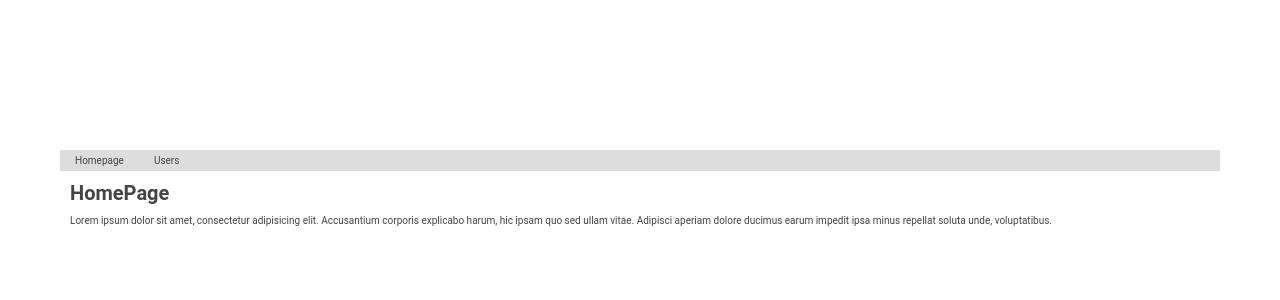
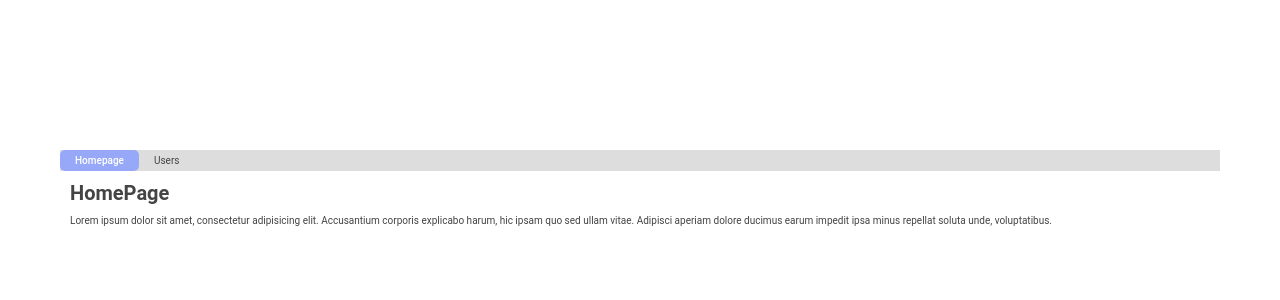
Before and after one commit to Felipebarcon/dyma-angular-formation, an Angular app in the folder routing/: page / in a window 1280 px wide. Shown: the top 300 px of the page. Built offline with nearby package versions, Linux system fonts and the light colour scheme.

Commit message:
advancing in routing concepts

```diff
--- a/routing/src/app/app.component.html
+++ b/routing/src/app/app.component.html
@@ -4,8 +4,19 @@
 >
   <nav>
     <ul>
-      <li>Homepage</li>
-      <li>Users</li>
+      <li
+        [routerLinkActiveOptions]="{
+        exact: true
+        }"
+        routerLink="/"
+        routerLinkActive="active"
+      >Homepage
+      </li>
+      <li
+        [routerLink]="['users']"
+        routerLinkActive="active"
+      >Users
+      </li>
     </ul>
   </nav>
   <div>
--- a/routing/src/app/homepage/homepage.component.html
+++ b/routing/src/app/homepage/homepage.component.html
@@ -1,3 +1,9 @@
 <h1 class="m-10">HomePage</h1>
-<p class="m-10">Lorem ipsum dolor sit amet, consectetur adipisicing elit. Accusantium
-    corporis explicabo harum, hic ipsam quo sed ullam vitae. Adipisci aperiam dolore ducimus earum impedit ipsa minus repellat soluta unde, voluptatibus.</p>
+<p
+  (click)="redirection()"
+  class="m-10"
+>Lorem ipsum dolor sit amet, consectetur
+ adipisicing elit.
+ Accusantium
+ corporis explicabo harum, hic ipsam quo sed ullam vitae. Adipisci aperiam
+ dolore ducimus earum impedit ipsa minus repellat soluta unde, voluptatibus.</p>
--- a/routing/src/app/homepage/homepage.component.ts
+++ b/routing/src/app/homepage/homepage.component.ts
@@ -1,15 +1,20 @@
 import { Component, OnInit } from '@angular/core';
+import { Router } from '@angular/router';
 
 @Component({
   selector: 'app-homepage',
   templateUrl: './homepage.component.html',
-  styleUrls: ['./homepage.component.scss']
+  styleUrls: ['./homepage.component.scss'],
 })
 export class HomepageComponent implements OnInit {
-
-  constructor() { }
+  constructor(private router: Router) {}
 
   ngOnInit(): void {
+    console.log(this.router);
   }
 
+  public redirection() {
+    // this.router.navigate(['users']);
+    this.router.navigateByUrl('users');
+  }
 }
--- a/routing/src/styles.scss
+++ b/routing/src/styles.scss
@@ -164,6 +164,13 @@ html {
   }
 }
 
+.active {
+  background-color: var(--primary);
+  border-radius: 5px;
+  color: white;
+  font-weight: 500;
+}
+
 // DEBUG
 
 .d1 {
```
